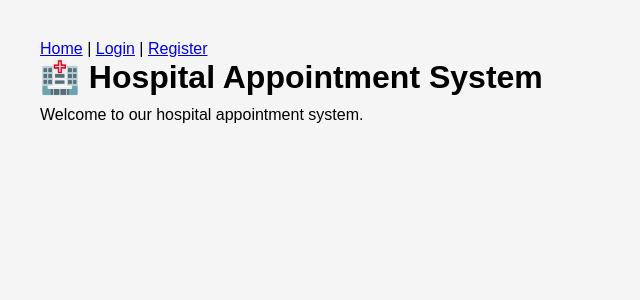
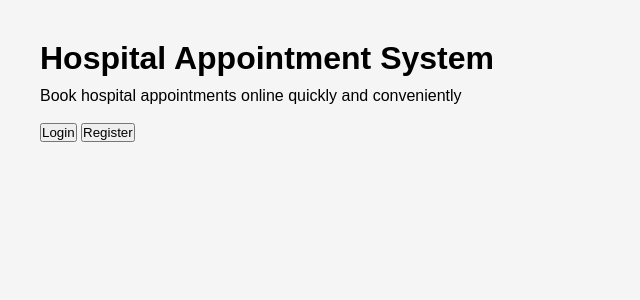
Before and after one commit to ragna0112/hospital-appointment-system, a React (Vite) app in the folder client/: page / in a window 1280 px wide. Shown: the top 300 px of the page, without its empty margins (0-640 px from the left). Built offline with nearby package versions, Linux system fonts and the light colour scheme.

Commit message:
feat: improve landing page

```diff
--- a/client/src/App.tsx
+++ b/client/src/App.tsx
@@ -1,4 +1,6 @@
 import { BrowserRouter, Routes, Route } from "react-router-dom";
+import MainLayout from"./layouts/MainLayout";
+
 import HomePage from "./pages/HomePage";
 import LoginPage from "./pages/LoginPage";
 import RegisterPage from "./pages/RegisterPage";
@@ -7,6 +9,7 @@ function App() {
   return (
     <BrowserRouter>
       <Routes>
+        <Route element={<MainLayout />} />
         <Route path="/" element={<HomePage />} />
         <Route path="/login" element={<LoginPage />} />
         <Route path="/register" element={<RegisterPage />} />
--- /dev/null
+++ b/client/src/layouts/MainLayout.tsx
@@ -0,0 +1,13 @@
+import Navbar from "../components/Navbar";
+import { Outlet } from "react-router-dom";
+
+function MainLayout() {
+    return (
+        <>
+            <Navbar/>
+            <Outlet/>
+        </>
+    )
+}
+
+export default MainLayout;
--- a/client/src/pages/HomePage.tsx
+++ b/client/src/pages/HomePage.tsx
@@ -1,12 +1,23 @@
-import Navbar from "../components/Navbar";
+import { Link } from "react-router-dom";
 
 function HomePage() {
     return (
-        <main>
-            <Navbar/>
-            <h1>🏥 Hospital Appointment System</h1>
-            <p>Welcome to our hospital appointment system.</p>
-        </main>
+        <>
+            <main>
+                <h1>Hospital Appointment System</h1>
+                <p>Book hospital appointments online quickly and conveniently</p>
+                <br/>
+                <Link to="/login">
+                    <button>Login</button>
+                </Link>
+
+                {" "}
+
+                <Link to="/register">
+                    <button>Register</button>
+                </Link>
+            </main>
+        </>
     );
 }
 
--- a/client/src/pages/LoginPage.tsx
+++ b/client/src/pages/LoginPage.tsx
@@ -1,9 +1,6 @@
-import Navbar from "../components/Navbar";
-
 function LoginPage(){
     return (
         <main>
-            <Navbar/>
             <h1>Login Page</h1>
         </main>
     )
--- a/client/src/pages/RegisterPage.tsx
+++ b/client/src/pages/RegisterPage.tsx
@@ -1,9 +1,6 @@
-import Navbar from "../components/Navbar";
-
 function RegisterPage() {
     return (
         <main>
-            <Navbar/>
             <h1>Register Page</h1>
         </main>
     )
```
